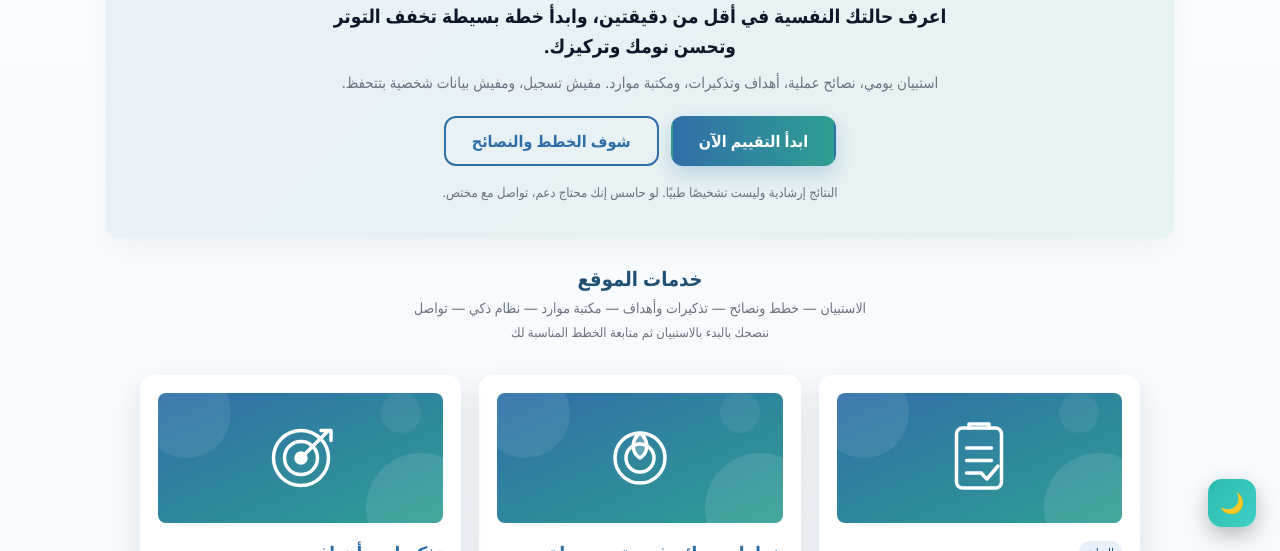
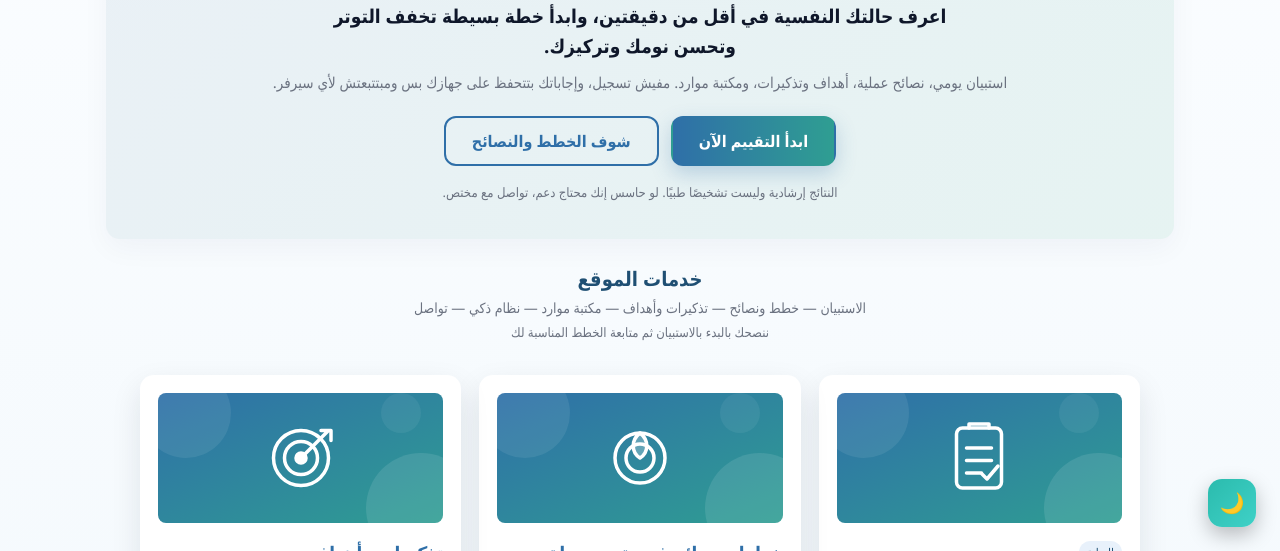
Before and after one commit to eng-nouraldien/Student_Well, a plain HTML site: page index.html in a window 1280 px wide. Shown: the part 249-800 px from the top of the page. Drawn offline with Linux system fonts and the light colour scheme.

Commit message:
Update hero-sub paragraph for clarity on data storageClarify privacy wording on home page

```diff
--- a/index.html
+++ b/index.html
@@ -143,7 +143,7 @@
         <span class="hero-badge">منصة للطلاب</span>
         <h1>Student Well</h1>
         <p class="hero-lead">اعرف حالتك النفسية في أقل من دقيقتين، وابدأ خطة بسيطة تخفف التوتر وتحسن نومك وتركيزك.</p>
-        <p class="hero-sub">استبيان يومي، نصائح عملية، أهداف وتذكيرات، ومكتبة موارد. مفيش تسجيل، ومفيش بيانات شخصية بتتحفظ.</p>
+        <p class="hero-sub">استبيان يومي، نصائح عملية، أهداف وتذكيرات، ومكتبة موارد. مفيش تسجيل، وإجاباتك بتتحفظ على جهازك بس ومبتتبعتش لأي سيرفر.</p>
         <div class="hero-cta">
           <a class="btn hero-btn" href="survey.html">ابدأ التقييم الآن</a>
           <a class="btn hero-btn hero-btn-ghost" href="plans.html">شوف الخطط والنصائح</a>
```
